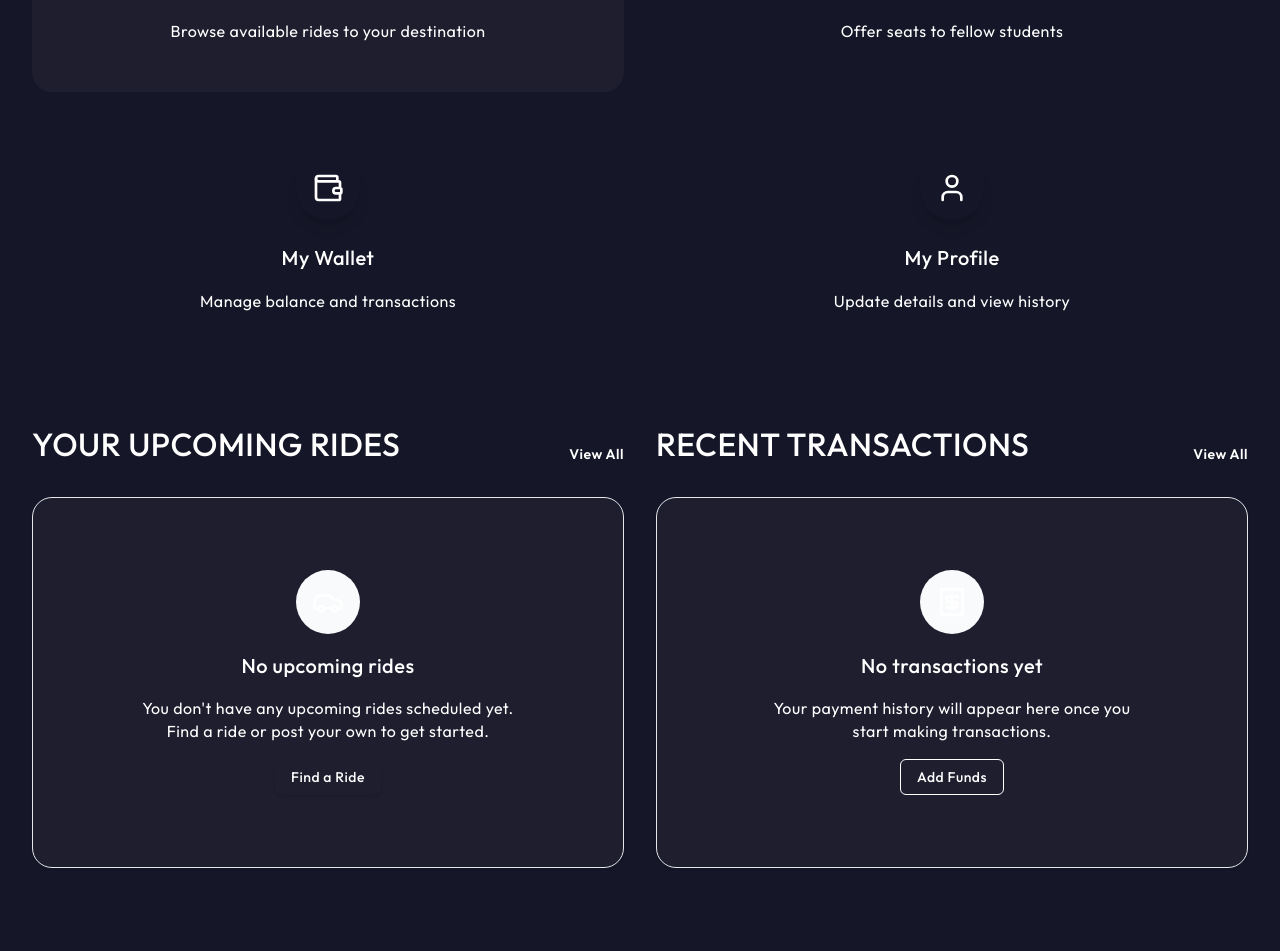
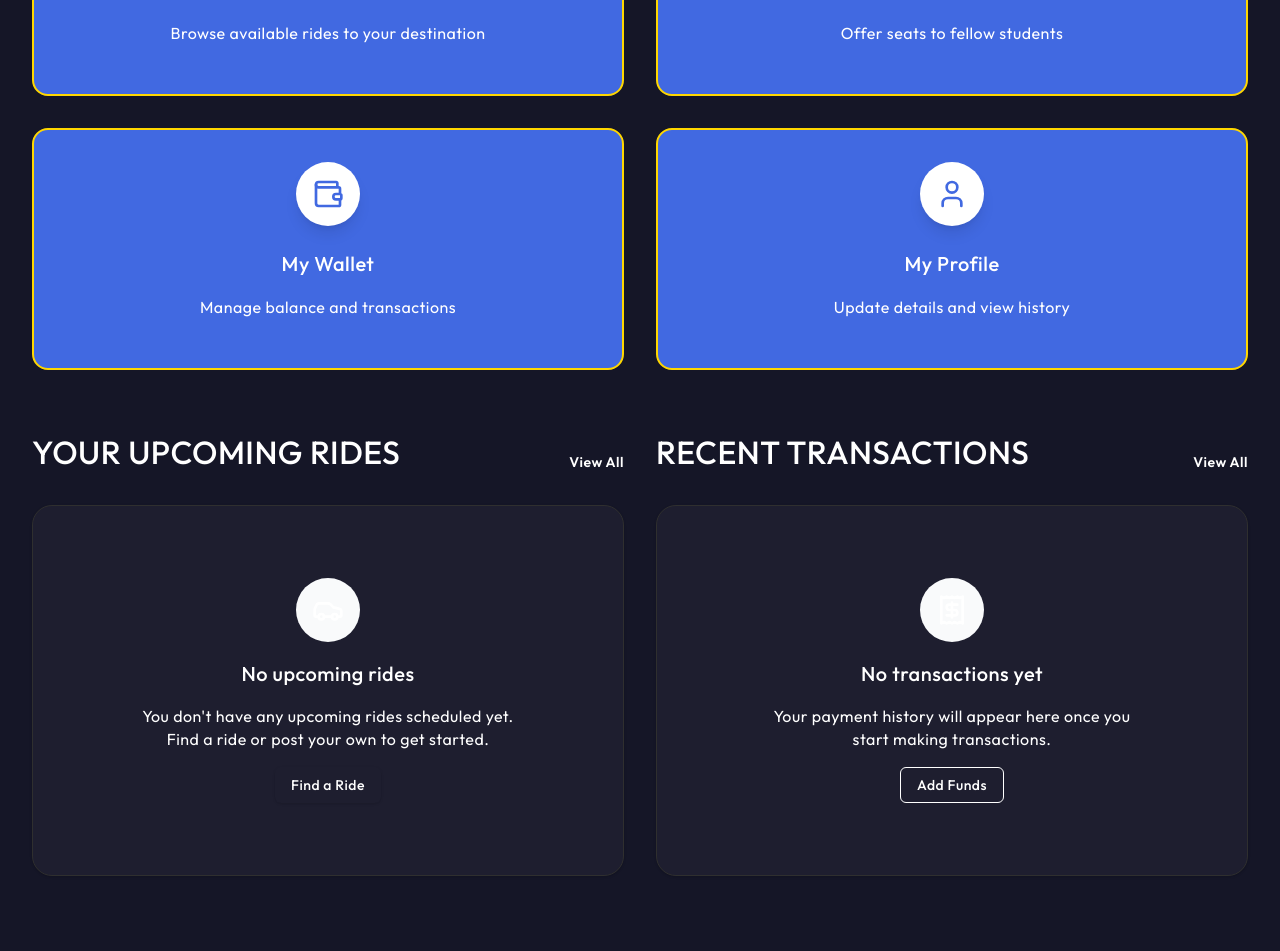
Before and after one commit to Salah-P/NYUHackathon, a Next.js app: page /dashboard in a window 1280 px wide. Shown: the part 761-1712 px from the top of the page. Built offline with nearby package versions, Linux system fonts and the light colour scheme; sample sign-in values are in the browser's storage.

Commit message:
Enhance UI elements across the application with new styles and color updates. Add a blue glow effect to header links, update ActionCard backgrounds and text colors for better visibility, and modify the footer's background and border colors. Adjust card styles for consistency with the new branding.

```diff
--- a/app/globals.css
+++ b/app/globals.css
@@ -230,3 +230,11 @@ input:focus, textarea:focus, select:focus {
 @media (max-width: 600px) {
   h1, h2, h3 { font-size: 1.45rem !important; }
 }
+
+/* Header link blue glow */
+.nav-link-blue:hover {
+  text-shadow: 0 0 6px rgba(0, 198, 255, 0.85), 0 0 12px rgba(0, 198, 255, 0.35);
+  text-decoration: underline;
+  text-decoration-color: #00C6FF;
+  text-underline-offset: 3px;
+}
--- a/components/dashboard-action-cards.tsx
+++ b/components/dashboard-action-cards.tsx
@@ -19,7 +19,8 @@ function ActionCard({ icon: Icon, title, description, href, bgColor, iconColor }
     <Link
       href={href}
       className={cn(
-        "group block p-8 rounded-2xl card-animated bg-card transition-transform duration-200",
+        "group block p-8 rounded-2xl transition-transform duration-200",
+        "bg-[#4169E1] border-2 border-[#FFD700]",
         "hover:scale-105 hover:shadow-2xl",
         "cursor-pointer focus:outline-none focus:ring-2 focus:ring-primary focus:ring-offset-2",
         bgColor
@@ -28,19 +29,19 @@ function ActionCard({ icon: Icon, title, description, href, bgColor, iconColor }
       <div className="flex flex-col items-center text-center h-full">
         {/* Icon */}
         <div className={cn(
-          "flex items-center justify-center w-16 h-16 rounded-full mb-6 action-card-icon gradient-poolara",
-          "shadow-lg group-hover:shadow-xl"
+          "flex items-center justify-center w-16 h-16 rounded-full mb-6 action-card-icon",
+          "bg-white shadow-lg group-hover:shadow-xl"
         )}>
           <Icon className={cn(
-            "w-8 h-8 text-white action-card-text",
+            "w-8 h-8 text-[#4169E1] action-card-text",
             iconColor
           )} />
         </div>
         {/* Content */}
-        <h3 className="text-xl font-bold text-white mb-3 group-hover:text-white action-card-text">
+        <h3 className="text-xl font-bold text-white mb-3 action-card-text">
           {title}
         </h3>
-        <p className="text-gray-200 text-sm leading-relaxed group-hover:text-white action-card-text">
+        <p className="text-white text-sm leading-relaxed action-card-text">
           {description}
         </p>
       </div>
@@ -60,7 +61,7 @@ export function DashboardActionCards() {
       title: "Find a Ride",
       description: "Browse available rides to your destination",
       href: "/find-ride",
-      bgColor: "gradient-poolara",
+      bgColor: "",
       iconColor: ""
     },
     {
@@ -68,7 +69,7 @@ export function DashboardActionCards() {
       title: "Post a Ride",
       description: "Offer seats to fellow students",
       href: "/post-ride",
-      bgColor: "bg-coral",
+      bgColor: "",
       iconColor: ""
     },
     {
@@ -76,7 +77,7 @@ export function DashboardActionCards() {
       title: "My Wallet",
       description: "Manage balance and transactions",
       href: "/wallet",
-      bgColor: "bg-primary-dark",
+      bgColor: "",
       iconColor: ""
     },
     {
@@ -84,7 +85,7 @@ export function DashboardActionCards() {
       title: "My Profile",
       description: "Update details and view history",
       href: "/profile",
-      bgColor: "bg-primary-pink",
+      bgColor: "",
       iconColor: ""
     },
   ]
--- a/components/footer.tsx
+++ b/components/footer.tsx
@@ -7,7 +7,7 @@ import { useAuth } from "@/lib/auth-context"
 
 export default function Footer() {
   return (
-    <footer className="w-full bg-navy text-white py-10 mt-16">
+    <footer className="w-full bg-black text-white py-10 mt-16 border-t border-[#FFD700]">
       <div className="container mx-auto flex flex-col md:flex-row items-center justify-between gap-8 px-4">
         <div className="flex items-center gap-3 mb-2 md:mb-0">
           <div className="poolara-logo-text">POOLARA</div>
--- a/components/header.tsx
+++ b/components/header.tsx
@@ -106,7 +106,7 @@ export function Header() {
                 <Link
                   href="/dashboard"
                   className={cn(
-                    "text-sm font-medium transition-colors duration-300",
+                    "text-sm font-medium transition-colors duration-300 nav-link-blue",
                     isActiveLink("/dashboard")
                       ? "text-gold font-semibold"
                       : "text-gray-400 hover:text-accent"
@@ -117,7 +117,7 @@ export function Header() {
                 <Link
                   href="/find-ride"
                   className={cn(
-                    "text-sm font-medium transition-colors duration-300",
+                    "text-sm font-medium transition-colors duration-300 nav-link-blue",
                     isActiveLink("/find-ride")
                       ? "text-gold font-semibold"
                       : "text-gray-400 hover:text-accent"
@@ -128,7 +128,7 @@ export function Header() {
                 <Link
                   href="/post-ride"
                   className={cn(
-                    "text-sm font-medium transition-colors duration-300",
+                    "text-sm font-medium transition-colors duration-300 nav-link-blue",
                     isActiveLink("/post-ride")
                       ? "text-gold font-semibold"
                       : "text-gray-400 hover:text-accent"
@@ -139,7 +139,7 @@ export function Header() {
                 <Link
                   href="/wallet"
                   className={cn(
-                    "text-sm font-medium transition-colors duration-300",
+                    "text-sm font-medium transition-colors duration-300 nav-link-blue",
                     isActiveLink("/wallet")
                       ? "text-gold font-semibold"
                       : "text-gray-400 hover:text-accent"
@@ -150,7 +150,7 @@ export function Header() {
                 <Link
                   href="/profile"
                   className={cn(
-                    "text-sm font-medium transition-colors duration-300",
+                    "text-sm font-medium transition-colors duration-300 nav-link-blue",
                     isActiveLink("/profile")
                       ? "text-gold font-semibold"
                       : "text-gray-400 hover:text-accent"
--- a/components/ui/card.tsx
+++ b/components/ui/card.tsx
@@ -4,13 +4,13 @@ import { cva, type VariantProps } from 'class-variance-authority'
 import { cn } from '@/lib/utils'
 
 const cardVariants = cva(
-  "bg-white text-primary-dark flex flex-col gap-6 rounded-xl shadow-sm",
+  "bg-black text-white flex flex-col gap-6 rounded-xl shadow-sm",
   {
     variants: {
       variant: {
-        default: "border border-gray-200",
-        hoverable: "border border-gray-200 card-animated cursor-pointer hover:shadow-xl hover:-translate-y-[4px] hover:border-primary",
-        bordered: "border-2 border-secondary",
+        default: "border border-[#2F2F2F]",
+        hoverable: "border border-[#2F2F2F] card-animated cursor-pointer hover:shadow-xl hover:-translate-y-[4px] hover:border-[#FFD700]",
+        bordered: "border-2 border-[#FFD700]",
       },
       padding: {
         none: "",
```
